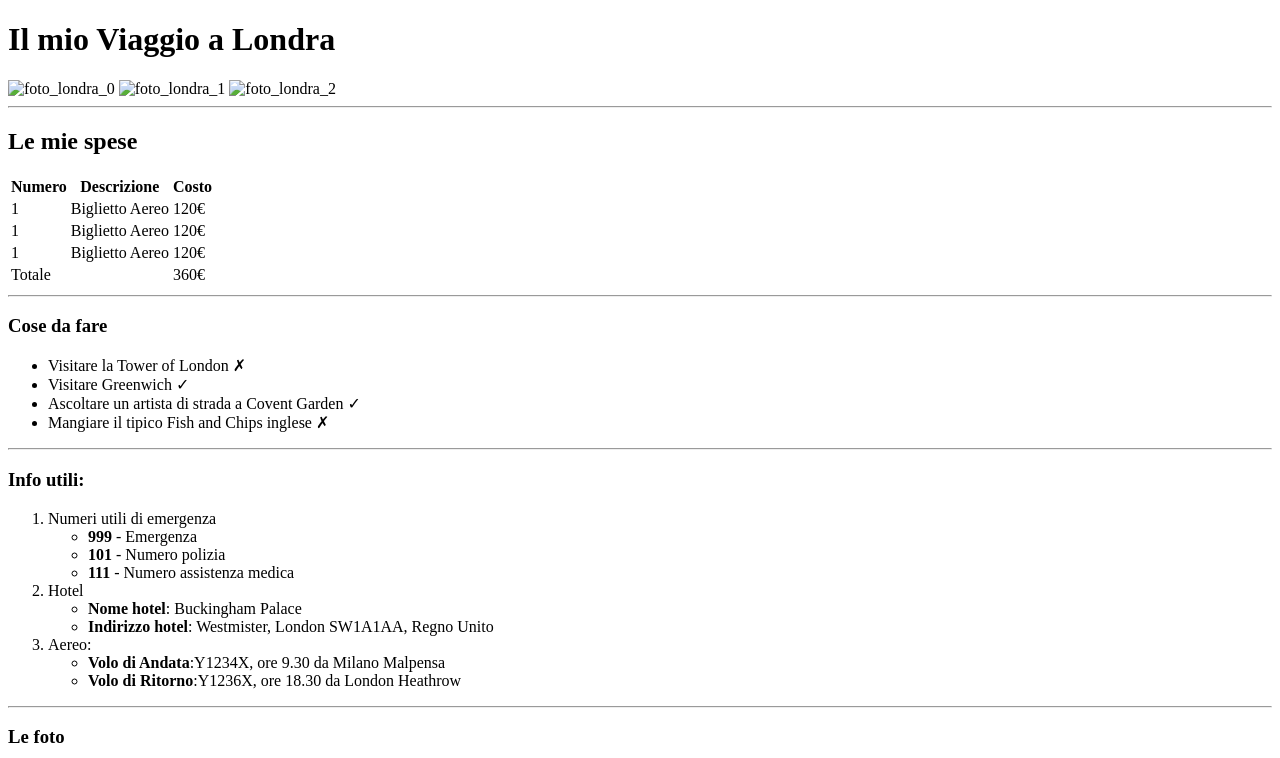
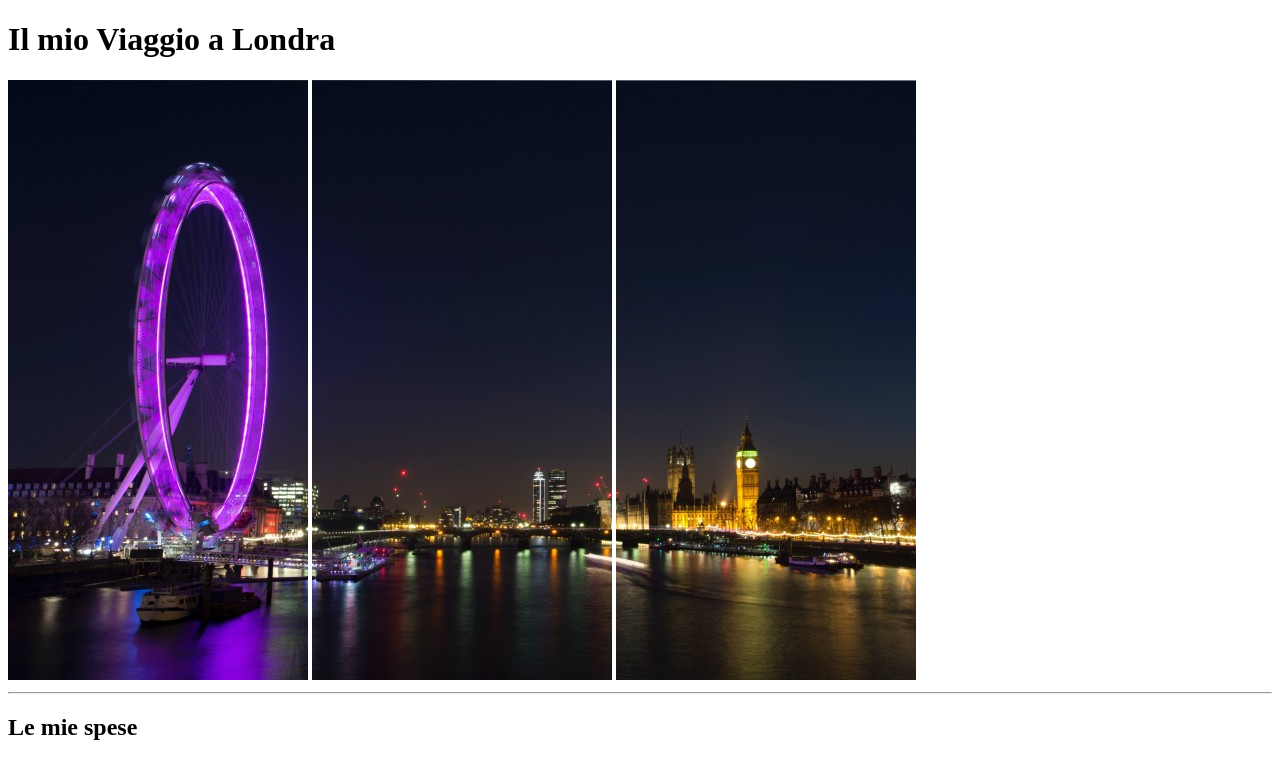
Before and after one commit to PalumboAndrea/html-london-trip, a plain HTML site: page index.html in a window 1280 px wide. Shown: the top 758 px of the page. Drawn offline with Linux system fonts and the light colour scheme.

Commit message:
add last changes

```diff
--- a/index.html
+++ b/index.html
@@ -14,9 +14,9 @@
         <h1>
             Il mio Viaggio a Londra
         </h1>
-        <img src="../../IMG/pexels-bill-emrich-230794-0.jpg" alt="foto_londra_0">
-        <img src="../../IMG/pexels-bill-emrich-230794-1.jpg" alt="foto_londra_1">
-        <img src="../../IMG/pexels-bill-emrich-230794-2.jpg" alt="foto_londra_2">
+        <img src="./img/pexels-bill-emrich-230794-0.jpg" alt="foto_londra_0">
+        <img src="./img/pexels-bill-emrich-230794-1.jpg" alt="foto_londra_1">
+        <img src="./img/pexels-bill-emrich-230794-2.jpg" alt="foto_londra_2">
         <hr>
     </header>
 
@@ -129,7 +129,6 @@
                 <ol>
                     <li>
                         Numeri utili di emergenza
-                    </li>
                         <ul>
                             <li>
                                 <strong>999</strong> - Emergenza
@@ -141,9 +140,9 @@
                                 <strong>111</strong> - Numero assistenza medica
                             </li>
                         </ul>
+                    </li>
                     <li>
                         Hotel
-                    </li>
                         <ul>
                             <li>
                                 <strong>Nome hotel</strong>: Buckingham Palace
@@ -152,9 +151,9 @@
                                 <strong>Indirizzo hotel</strong>: Westmister, London SW1A1AA, Regno Unito
                             </li>
                         </ul>
+                    </li>
                     <li>
                         Aereo:
-                    </li>
                         <ul>
                             <li>
                                 <strong>Volo di Andata</strong>:Y1234X, ore 9.30 da Milano Malpensa
@@ -163,6 +162,7 @@
                                 <strong>Volo di Ritorno</strong>:Y1236X, ore 18.30 da London Heathrow
                             </li>
                         </ul>
+                    </li>
                 </ol>
             </div>
         </section>
```
Also changed, not shown: img/image.png (added), img/pexels-bill-emrich-230794-0.jpg (added), img/pexels-bill-emrich-230794-1.jpg (added), img/pexels-bill-emrich-230794-2.jpg (added), 2 other files.
